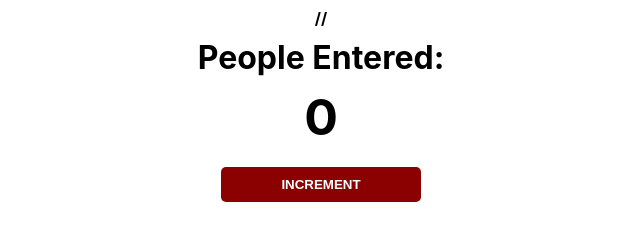
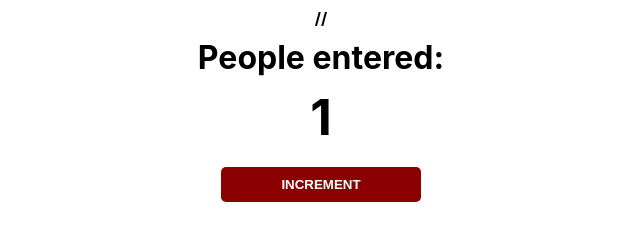
Before and after one commit to LeviScoffie/Passenger-Counter-App, a plain HTML site: page index.html in a window 1280 px wide. Both pictures are taken after a click on the button "INCREMENT". Shown: the whole page, without its empty margins (319-959 px from the left). Drawn offline with Linux system fonts and the light colour scheme.

Commit message:
update HTML page with increment button

```diff
--- a/index.html
+++ b/index.html
@@ -3,13 +3,11 @@
 <html>
     <head>
         <link rel="stylesheet" href="index.css">
-     </head>
+    </head>
     <body>
-        <h1> People Entered:</h1>
+        <h1>People entered:</h1>
         <h2 id="count-el">0</h2>
         <button id="increment-btn" onclick="increment()">INCREMENT</button>
-        <!--  Create an INCREMENT Button with the id="increment-btn" -->
         <script src="index.js"></script>
-
     </body>
 </html>
--- a/index.js
+++ b/index.js
@@ -1,8 +1,23 @@
-
-//// Pseudo-code
-////initialize the count as 0
-//// listen for clicks on the increment button
-
 
 //increment the count varibiale when the button is clicked
 // change the count-el in the HTML to reflect the new count
+
+
+
+// intialize the count as 0
+// listen for clicks on the increment button
+// increment the count variable when the button is clicked
+// change the count-el in the HTML to reflect the new count
+
+
+
+//  camelCase -- capitalize second letter of the second word
+let countEL = document.getElementById("count-el")
+let count = 0
+
+function increment() {
+
+    count=count + 1
+    countEL.innerHTML=count
+
+}
```
Also changed, not shown: 1 other file.
